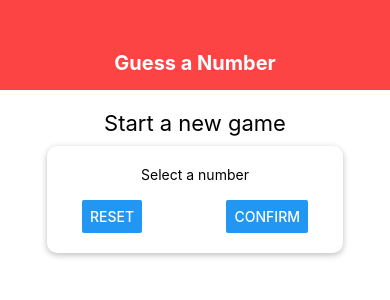
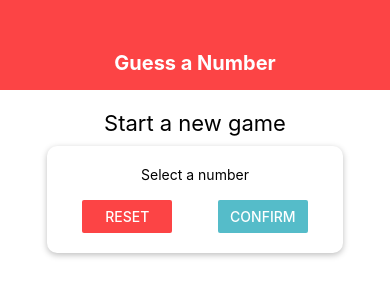
Before and after one commit to fernandoabcampos/react-native-guess-a-number-app, a React Native app: screen / in a window 390 px wide. Shown: the top 300 px of the page. Built offline with nearby package versions, Linux system fonts and the light colour scheme.

Commit message:
Implementing color theming with constants.

```diff
--- a/components/Header.js
+++ b/components/Header.js
@@ -1,6 +1,6 @@
 import React from "react";
 import { View, Text, StyleSheet } from "react-native";
-
+import Colors from "../constants/colors";
 const Header = (props) => {
   return (
     <View style={styles.header}>
@@ -14,12 +14,12 @@
     width: "100%",
     height: 90,
     paddingTop: 36,
-    backgroundColor: "#FC4445",
+    backgroundColor: Colors.primary,
     alignItems: "center",
     justifyContent: "center",
   },
   headerTitle: {
-    color: "#FEFFFF",
+    color: Colors.titleText,
     fontSize: 20,
     fontWeight: 'bold'
   },
--- /dev/null
+++ b/constants/colors.js
@@ -0,0 +1,5 @@
+export default {
+  primary: "#FC4445",
+  secondary: "#55BCC9",
+  titleText: "#FEFFFF",
+};
--- a/screens/StartGameScreen.js
+++ b/screens/StartGameScreen.js
@@ -1,6 +1,7 @@
 import React from "react";
 import { View, Text, StyleSheet, TextInput, Button } from "react-native";
 import Card from "../components/Card";
+import Colors from "../constants/colors";
 
 const StartGameScreen = (props) => {
   return (
@@ -10,8 +11,12 @@
         <Text>Select a number</Text>
         <TextInput />
         <View style={styles.buttonContainer}>
-          <Button title="Reset" onPress={() => {}} />
-          <Button title="Confirm" onPress={() => {}} />
+          <View style={styles.button}>
+            <Button title="Reset" onPress={() => {}} color={Colors.primary} />
+          </View>
+          <View style={styles.button}>
+            <Button title="Confirm" onPress={() => {}} color={Colors.secondary} />
+          </View>
         </View>
       </Card>
     </View>
@@ -19,6 +24,9 @@
 };
 
 const styles = StyleSheet.create({
+  button: {
+    width: "40%",
+  },
   buttonContainer: {
     flexDirection: "row",
     width: "100%",
```
